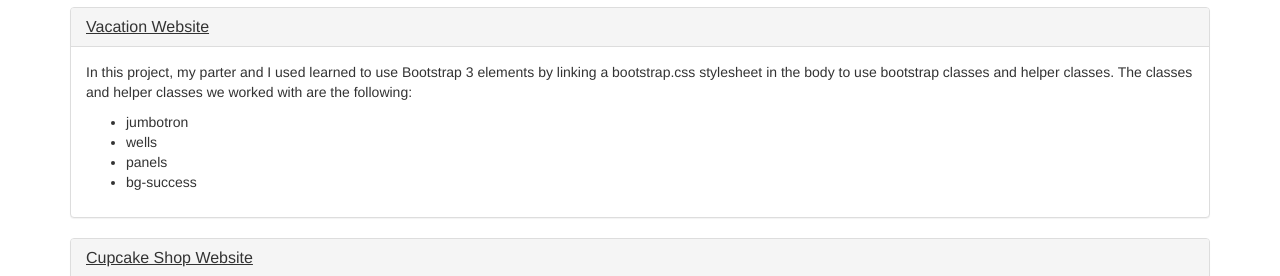
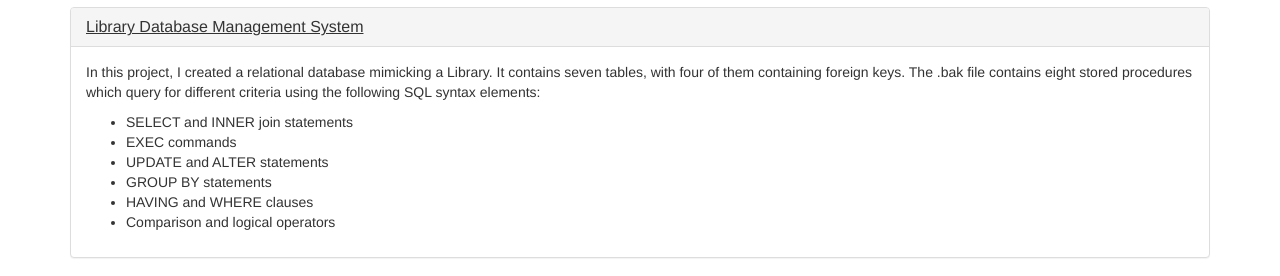
Before and after one commit to mhaldeman8875/my-portfolio, a plain HTML site: page index.html in a window 1280 px wide. Shown: the part 661-937 px from the top of the page. Drawn offline with Linux system fonts and the light colour scheme.

Commit message:
add project panel for SQL

```diff
--- a/index.html
+++ b/index.html
@@ -23,6 +23,22 @@
                 </div>
             </div>
             <h2>HTML/CSS/Bootstrap Projects</h2>
+                <div class="panel panel-default">
+                    <div class="panel-heading">
+                        <h2 class="panel-title"><a href="https://github.com/mhaldeman8875/SQL"><u>Library Database Management System</u></a></h2>
+                    </div>
+                    <div class="panel-body">
+                        <p>In this project, I created a relational database mimicking a Library. It contains seven tables, with four of them containing foreign keys. The .bak file contains eight stored procedures which query for different criteria using the following SQL syntax elements:</p>
+                        <ul class="sql">
+                            <li>SELECT and INNER join statements</li>
+                            <li>EXEC commands</li>
+                            <li>UPDATE and ALTER statements</li>
+                            <li>GROUP BY statements</li>
+                            <li>HAVING and WHERE clauses</li>
+                            <li>Comparison and logical operators</li>
+                        </ul>
+                    </div>
+                </div>
                <div class="panel panel-default">
                     <div class="panel-heading">
                         <h2 class="panel-title"><a href="https://github.com/mhaldeman8875/vaction"><u>Vacation Website</u></a></h2>
```
